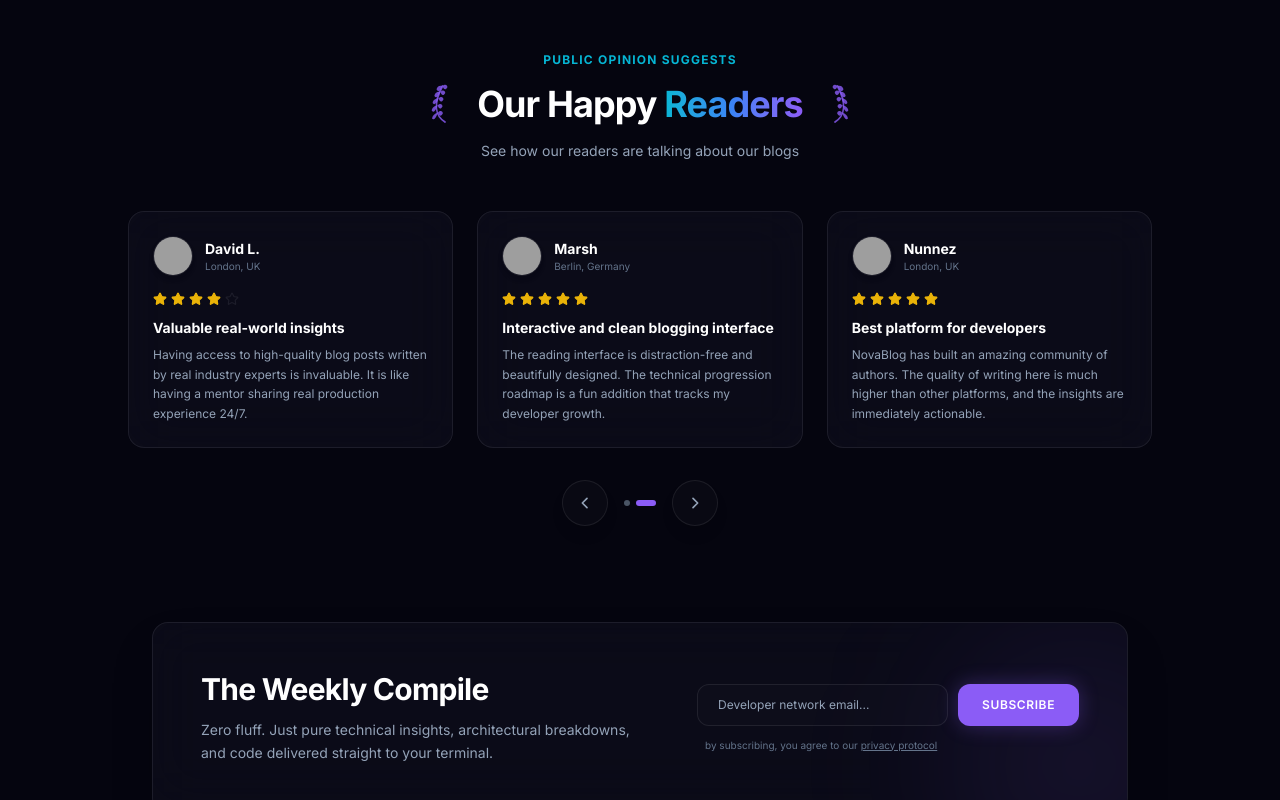
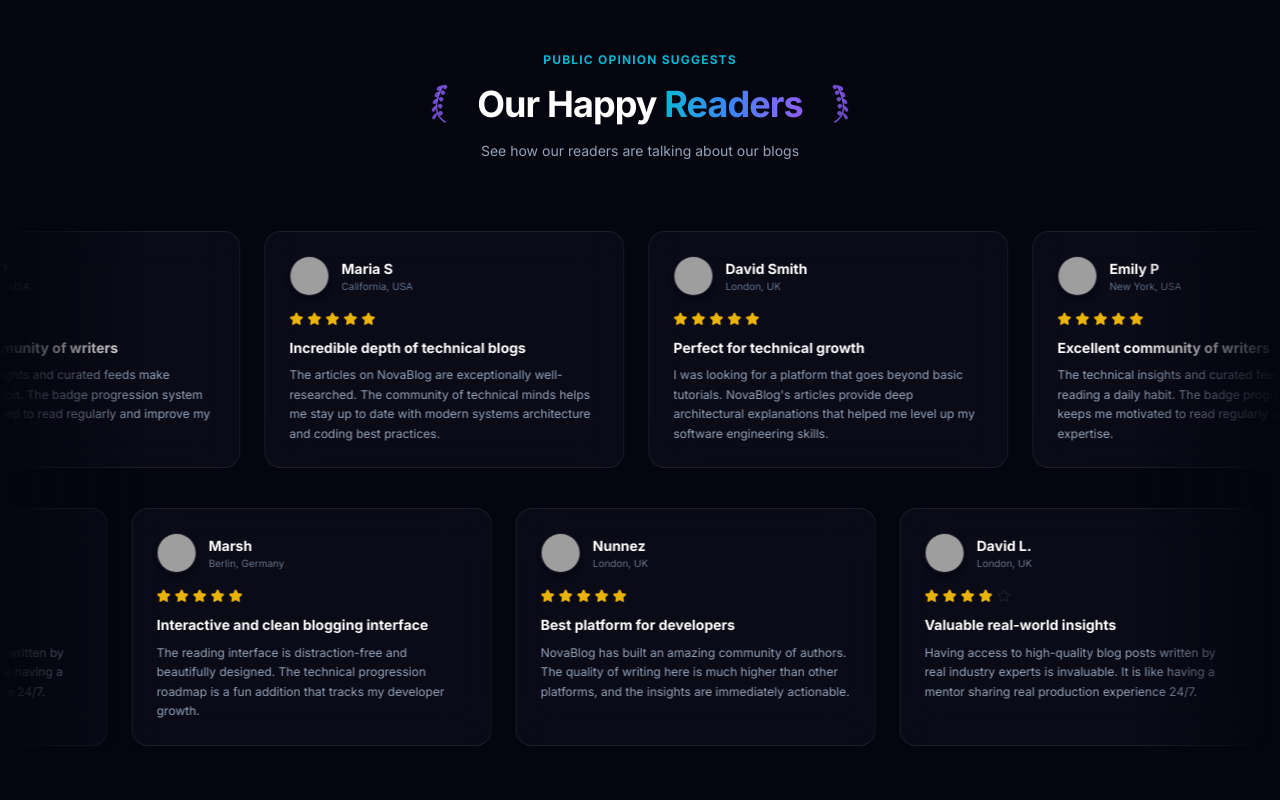
Before and after one commit to swappy-sutar/Novablog-app, a React (Vite) app in the folder frontend/: page / in a window 1280 px wide. Shown: the part 2000-2800 px from the top of the page. Built offline with nearby package versions, Linux system fonts and the light colour scheme; no server answers; grey boxes are pictures that could not be loaded.

Commit message:
style(testimonials): transition layout to double infinite-scrolling marquee rows with pause-on-hover logic

```diff
--- a/frontend/src/components/home/Testimonials.jsx
+++ b/frontend/src/components/home/Testimonials.jsx
@@ -1,9 +1,8 @@
-import React, { useState, useEffect } from 'react';
-import { motion, AnimatePresence } from 'framer-motion';
+import React from 'react';
 import { Star } from 'lucide-react';
 import GlassCard from '../ui/GlassCard';
 
-const TESTIMONIALS_DATA = [
+const ROW1_DATA = [
   {
     name: 'Maria S',
     location: 'California, USA',
@@ -27,7 +26,10 @@ const TESTIMONIALS_DATA = [
     stars: 5,
     title: 'Excellent community of writers',
     text: 'The technical insights and curated feeds make reading a daily habit. The badge progression system keeps me motivated to read regularly and improve my expertise.'
-  },
+  }
+];
+
+const ROW2_DATA = [
   {
     name: 'David L.',
     location: 'London, UK',
@@ -54,59 +56,36 @@ const TESTIMONIALS_DATA = [
   }
 ];
 
+// Double data arrays to allow seamless infinite looping marquee
+const row1Doubled = [...ROW1_DATA, ...ROW1_DATA];
+const row2Doubled = [...ROW2_DATA, ...ROW2_DATA];
+
 const Testimonials = () => {
-  const [currentPage, setCurrentPage] = useState(0);
-  const [windowWidth, setWindowWidth] = useState(typeof window !== 'undefined' ? window.innerWidth : 1200);
-  const [isPaused, setIsPaused] = useState(false);
-
-  useEffect(() => {
-    const handleResize = () => setWindowWidth(window.innerWidth);
-    window.addEventListener('resize', handleResize);
-    return () => window.removeEventListener('resize', handleResize);
-  }, []);
-
-  const getCardsPerPage = () => {
-    if (windowWidth >= 1024) return 3;
-    if (windowWidth >= 768) return 2;
-    return 1;
-  };
-
-  const cardsPerPage = getCardsPerPage();
-  const totalPages = Math.ceil(TESTIMONIALS_DATA.length / cardsPerPage);
-
-  // Clamp current page if width changes
-  useEffect(() => {
-    setCurrentPage(0);
-  }, [windowWidth]);
-
-  // Automatic scrolling interval
-  useEffect(() => {
-    if (isPaused) return;
-
-    const interval = setInterval(() => {
-      setCurrentPage((prev) => (prev + 1) % totalPages);
-    }, 4500); // Scroll page every 4.5 seconds
-
-    return () => clearInterval(interval);
-  }, [totalPages, isPaused]);
-
-  const handleNext = () => {
-    setCurrentPage((prev) => (prev + 1) % totalPages);
-  };
-
-  const handlePrev = () => {
-    setCurrentPage((prev) => (prev - 1 + totalPages) % totalPages);
-  };
-
-  const displayedCards = TESTIMONIALS_DATA.slice(
-    currentPage * cardsPerPage,
-    (currentPage + 1) * cardsPerPage
-  );
-
   return (
     <section className="max-w-7xl mx-auto px-6 mb-24 overflow-visible relative">
+      {/* Self-contained CSS styles for infinite marquee scrolling & hover-pause */}
+      <style dangerouslySetInnerHTML={{ __html: `
+        @keyframes marquee-ltr {
+          0% { transform: translate3d(-50%, 0, 0); }
+          100% { transform: translate3d(0, 0, 0); }
+        }
+        @keyframes marquee-rtl {
+          0% { transform: translate3d(0, 0, 0); }
+          100% { transform: translate3d(-50%, 0, 0); }
+        }
+        .animate-marquee-ltr {
+          animation: marquee-ltr 28s linear infinite;
+        }
+        .animate-marquee-rtl {
+          animation: marquee-rtl 28s linear infinite;
+        }
+        .hover-pause:hover {
+          animation-play-state: paused !important;
+        }
+      `}} />
+
       {/* Header Container */}
-      <div className="text-center mb-12 space-y-3 relative flex flex-col items-center">
+      <div className="text-center mb-16 space-y-3 relative flex flex-col items-center">
         <p className="text-[10px] sm:text-xs font-black tracking-widest text-brand-cyan uppercase">
           Public opinion suggests
         </p>
@@ -166,23 +145,24 @@ const Testimonials = () => {
         </p>
       </div>
 
-      {/* Sliding Grid of testimonials */}
+      {/* Infinite Marquee Double Rows Wrapper */}
+      <div className="relative w-screen left-1/2 -translate-x-1/2 overflow-hidden flex flex-col gap-8 max-w-[100vw]">
+        {/* Left Gradient Fade Overlay */}
         <div
-        className="relative max-w-5xl mx-auto min-h-[260px] md:min-h-[230px]"
-        onMouseEnter={() => setIsPaused(true)}
-        onMouseLeave={() => setIsPaused(false)}
-      >
-        <div className="grid grid-cols-1 md:grid-cols-2 lg:grid-cols-3 gap-6 overflow-hidden">
-          <AnimatePresence mode="popLayout" initial={false}>
-            {displayedCards.map((card) => (
-              <motion.div
-                key={card.name}
-                layout
-                initial={{ opacity: 0, scale: 0.95, x: 50 }}
-                animate={{ opacity: 1, scale: 1, x: 0 }}
-                exit={{ opacity: 0, scale: 0.95, x: -50 }}
-                transition={{ type: "spring", stiffness: 300, damping: 28 }}
-              >
+          className="absolute inset-y-0 left-0 w-24 sm:w-36 z-10 pointer-events-none"
+          style={{ background: 'linear-gradient(to right, var(--color-bg-base, #05050f), transparent)' }}
+        />
+        {/* Right Gradient Fade Overlay */}
+        <div
+          className="absolute inset-y-0 right-0 w-24 sm:w-36 z-10 pointer-events-none"
+          style={{ background: 'linear-gradient(to left, var(--color-bg-base, #05050f), transparent)' }}
+        />
+
+        {/* Row 1: Scroll Left to Right */}
+        <div className="flex w-full overflow-hidden py-1">
+          <div className="flex gap-6 animate-marquee-ltr hover-pause select-none">
+            {row1Doubled.map((card, idx) => (
+              <div key={`${card.name}-${idx}`} className="w-[280px] sm:w-[360px] shrink-0">
                 <GlassCard className="p-6 flex flex-col justify-between border border-border-subtle bg-bg-card hover:border-brand-purple/20 hover:bg-white/[0.01] transition-all duration-300 h-full">
                   <div>
                     {/* User profile row */}
@@ -226,46 +206,63 @@ const Testimonials = () => {
                     </p>
                   </div>
                 </GlassCard>
-              </motion.div>
+              </div>
             ))}
-          </AnimatePresence>
           </div>
         </div>
 
-      {/* Navigation controls at the bottom */}
-      <div className="flex justify-center items-center gap-4 mt-8">
-        <button
-          onClick={handlePrev}
-          className="p-3.5 rounded-full border border-border-subtle bg-white/[0.02] hover:bg-white/[0.08] hover:border-brand-purple/30 text-gray-400 hover:text-white transition-all duration-300 cursor-pointer shadow-lg active:scale-90"
-          title="Previous page"
-        >
-          <svg className="w-4 h-4" fill="none" viewBox="0 0 24 24" stroke="currentColor" strokeWidth="2.5">
-            <path strokeLinecap="round" strokeLinejoin="round" d="M15 19l-7-7 7-7" />
-          </svg>
-        </button>
+        {/* Row 2: Scroll Right to Left */}
+        <div className="flex w-full overflow-hidden py-1">
+          <div className="flex gap-6 animate-marquee-rtl hover-pause select-none">
+            {row2Doubled.map((card, idx) => (
+              <div key={`${card.name}-${idx}`} className="w-[280px] sm:w-[360px] shrink-0">
+                <GlassCard className="p-6 flex flex-col justify-between border border-border-subtle bg-bg-card hover:border-brand-purple/20 hover:bg-white/[0.01] transition-all duration-300 h-full">
+                  <div>
+                    {/* User profile row */}
+                    <div className="flex items-center gap-3 mb-4">
+                      <img
+                        src={card.avatar}
+                        alt={card.name}
+                        className="w-10 h-10 rounded-full object-cover border border-border-subtle shadow-md"
+                      />
+                      <div className="min-w-0">
+                        <h4 className="text-xs sm:text-sm font-bold text-white truncate">
+                          {card.name}
+                        </h4>
+                        <p className="text-[10px] text-gray-500 truncate">
+                          {card.location}
+                        </p>
+                      </div>
+                    </div>
 
-        <div className="flex gap-1.5 items-center">
-          {Array(totalPages).fill(null).map((_, idx) => (
-            <button
+                    {/* Star Rating */}
+                    <div className="flex items-center gap-1 mb-3">
+                      {Array(5).fill(null).map((_, idx) => (
+                        <Star
                           key={idx}
-              onClick={() => setCurrentPage(idx)}
-              className={`h-1.5 rounded-full transition-all duration-300 ${
-                currentPage === idx ? 'w-5 bg-brand-purple' : 'w-1.5 bg-gray-600 hover:bg-gray-400'
-              }`}
-              title={`Go to page ${idx + 1}`}
+                          className="w-3.5 h-3.5"
+                          fill={idx < card.stars ? "#eab308" : "none"}
+                          stroke={idx < card.stars ? "#eab308" : "var(--color-border-subtle)"}
+                          strokeWidth={2}
                         />
                       ))}
                     </div>
 
-        <button
-          onClick={handleNext}
-          className="p-3.5 rounded-full border border-border-subtle bg-white/[0.02] hover:bg-white/[0.08] hover:border-brand-purple/30 text-gray-400 hover:text-white transition-all duration-300 cursor-pointer shadow-lg active:scale-90"
-          title="Next page"
-        >
-          <svg className="w-4 h-4" fill="none" viewBox="0 0 24 24" stroke="currentColor" strokeWidth="2.5">
-            <path strokeLinecap="round" strokeLinejoin="round" d="M9 5l7 7-7 7" />
-          </svg>
-        </button>
+                    {/* Review title */}
+                    <h5 className="text-xs sm:text-sm font-bold text-white mb-2 leading-snug line-clamp-1">
+                      {card.title}
+                    </h5>
+
+                    {/* Review text */}
+                    <p className="text-xs text-gray-400 leading-relaxed line-clamp-4">
+                      {card.text}
+                    </p>
+                  </div>
+                </GlassCard>
+              </div>
+            ))}
+          </div>
+        </div>
       </div>
     </section>
   );
```
Lines whose indentation alone changed are shown as unchanged.
